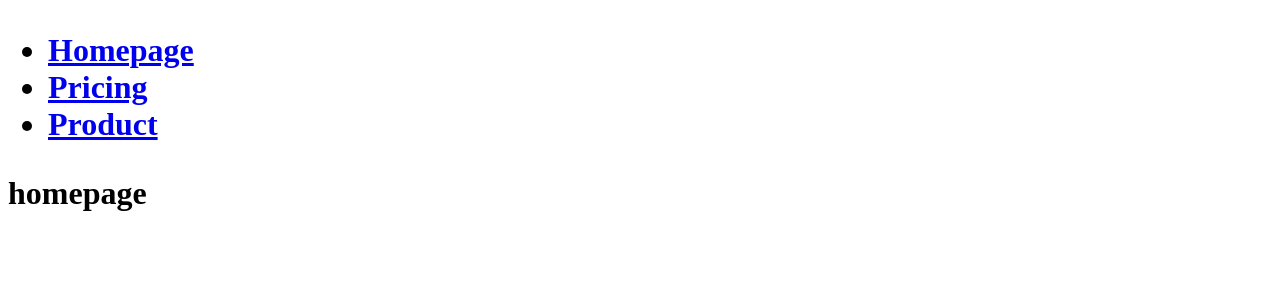
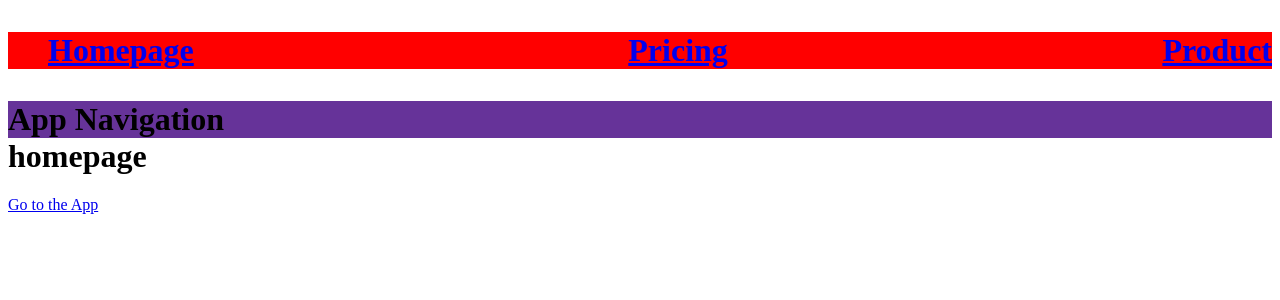
Before and after one commit to raihanph21/travel-log, a React (Vite) app: page / in a window 1280 px wide. Shown: the top 300 px of the page. Built offline with nearby package versions, Linux system fonts and the light colour scheme.

Commit message:
feat: implement AppLayout navigation

```diff
--- a/src/App.jsx
+++ b/src/App.jsx
@@ -2,6 +2,7 @@
 import Homepage from "./pages/Homepage";
 import Product from "./pages/Product";
 import Pricing from "./pages/Pricing";
+import AppLayout from "./pages/AppLayout";
 import PageNotFound from "./pages/PageNotFound";
 import "./App.css";
 
@@ -12,6 +13,7 @@
         <Route path="/" element={<Homepage />} />
         <Route path="product" element={<Product />} />
         <Route path="pricing" element={<Pricing />} />
+        <Route path="app" element={<AppLayout />} />
         <Route path="*" element={<PageNotFound />} />
       </Routes>
     </BrowserRouter>
--- /dev/null
+++ b/src/components/AppNav.jsx
@@ -0,0 +1,7 @@
+import { nav } from "./AppNav.module.css";
+
+function AppNav() {
+  return <nav className={nav}>App Navigation</nav>;
+}
+
+export default AppNav;
--- /dev/null
+++ b/src/components/AppNav.module.css
@@ -0,0 +1,3 @@
+.nav {
+  background-color: rebeccapurple;
+}
--- a/src/components/PageNav.jsx
+++ b/src/components/PageNav.jsx
@@ -1,8 +1,9 @@
 import { NavLink } from "react-router-dom";
+import styles from "./PageNav.module.css";
 
 function PageNav() {
   return (
-    <nav>
+    <nav className={styles.nav}>
       <ul>
         <li>
           <NavLink to="/">Homepage</NavLink>
--- /dev/null
+++ b/src/components/PageNav.module.css
@@ -0,0 +1,9 @@
+.nav {
+  background-color: red;
+}
+
+.nav ul {
+  list-style: none;
+  display: flex;
+  justify-content: space-between;
+}
--- /dev/null
+++ b/src/pages/AppLayout.jsx
@@ -0,0 +1,12 @@
+import AppNav from "../components/AppNav";
+
+function AppLayout() {
+  return (
+    <div>
+      <AppNav />
+      <p>App</p>
+    </div>
+  );
+}
+
+export default AppLayout;
--- a/src/pages/Homepage.jsx
+++ b/src/pages/Homepage.jsx
@@ -1,11 +1,17 @@
+import { NavLink } from "react-router-dom";
 import PageNav from "../components/PageNav";
+import AppNav from "../components/AppNav";
 
 function Homepage() {
   return (
-    <h1>
-      <PageNav />
-      homepage
-    </h1>
+    <div>
+      <h1>
+        <PageNav />
+        <AppNav />
+        homepage
+      </h1>
+      <NavLink to="/app">Go to the App</NavLink>
+    </div>
   );
 }
 
```
